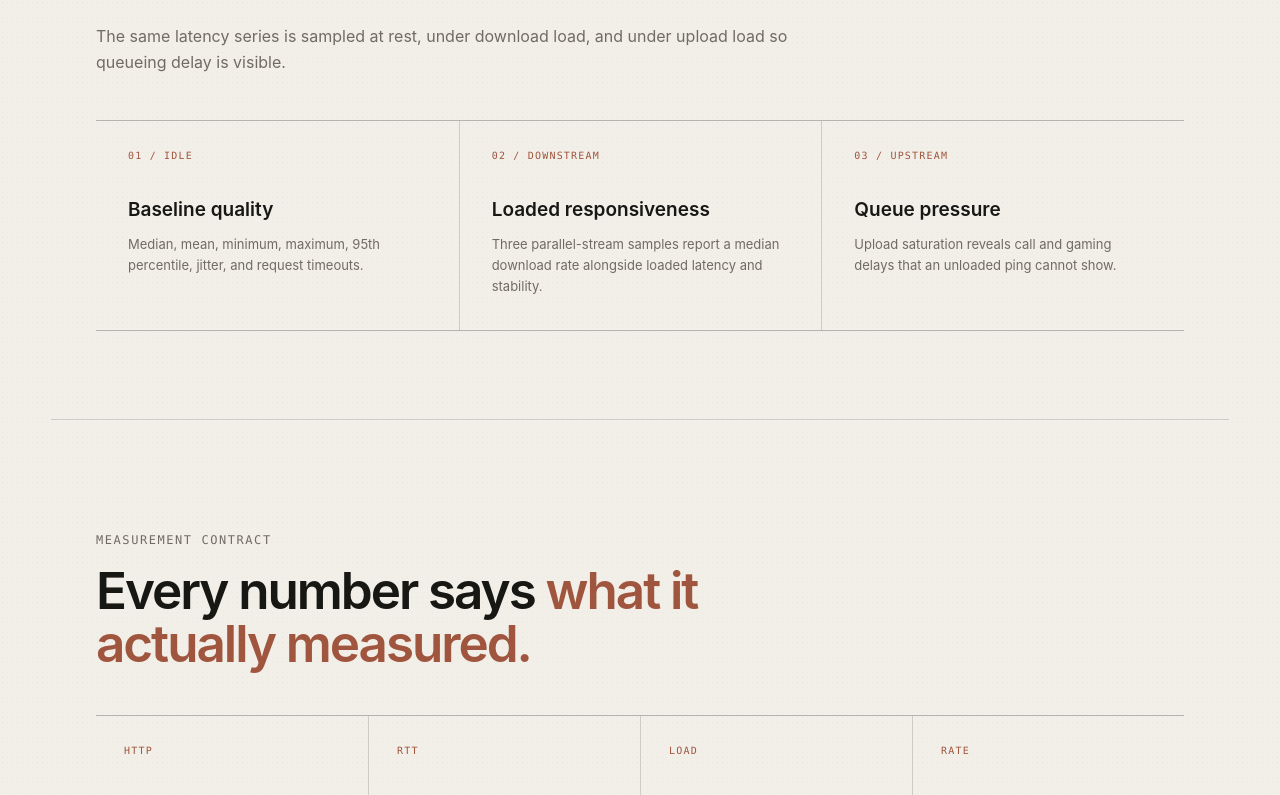
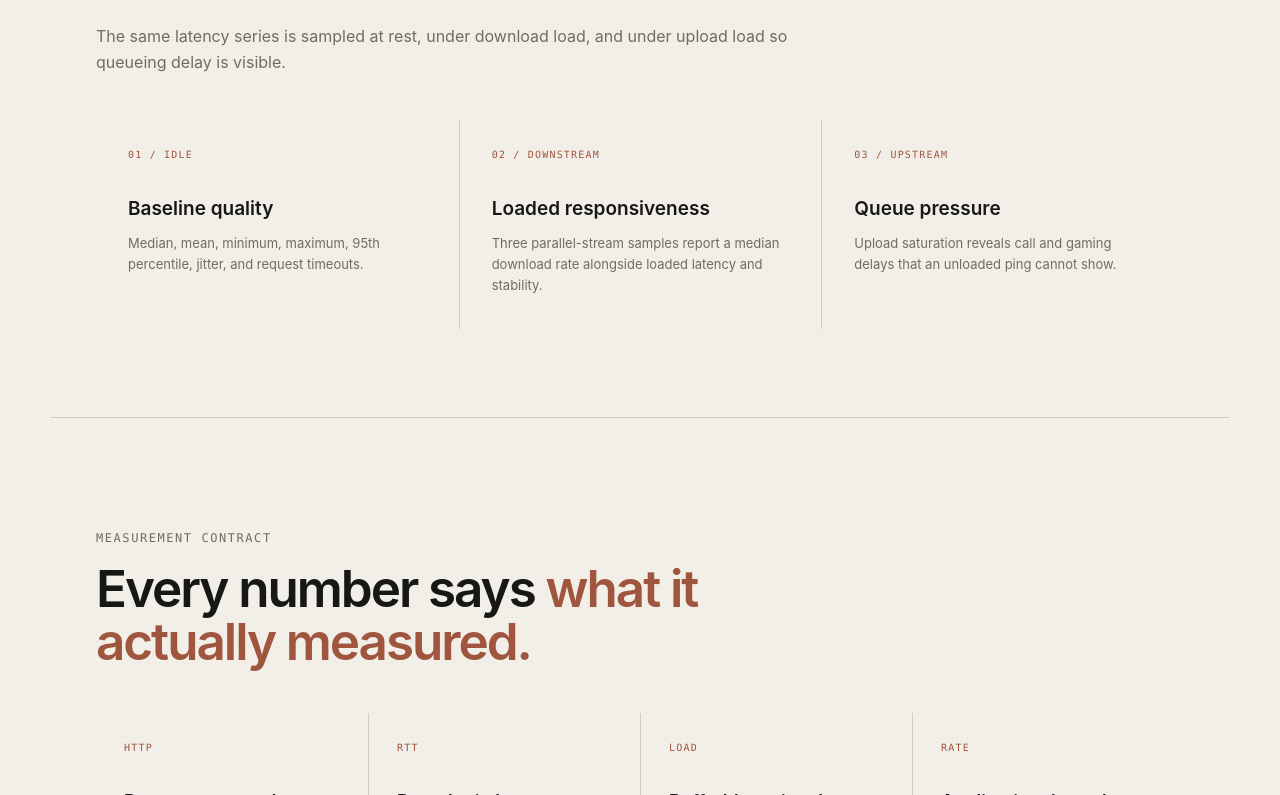
Before and after one commit to JohnnyZLi/Network-Diagnostics-Suite, a React (Vite) app: page / in a window 1280 px wide. Shown: the part 1225-2020 px from the top of the page. Built offline with nearby package versions, Linux system fonts and the light colour scheme.

Commit message:
Remove horizontal rules from editorial rows

```diff
--- a/src/editorial-panels.css
+++ b/src/editorial-panels.css
@@ -18,10 +18,7 @@
 .preview-grid,
 .methodology-grid {
   gap: 0;
-  border-top: 1px solid var(--line-strong);
-  border-right: 0;
-  border-bottom: 1px solid var(--line-strong);
-  border-left: 0;
+  border: 0;
   border-radius: 0;
   background: transparent;
   box-shadow: none;
@@ -120,6 +117,8 @@
     border-left: 1px solid var(--line);
   }
 
+  /* Once the four columns wrap into two rows, a horizontal separator is needed
+     to preserve the reading order without recreating an outer box. */
   .methodology-grid article:nth-child(n + 3) {
     border-top: 1px solid var(--line);
   }
@@ -155,8 +154,6 @@
 }
 
 @media (forced-colors: active) {
-  .preview-grid,
-  .methodology-grid,
   .preview-grid article + article,
   .methodology-grid article + article {
     border-color: CanvasText;
```
